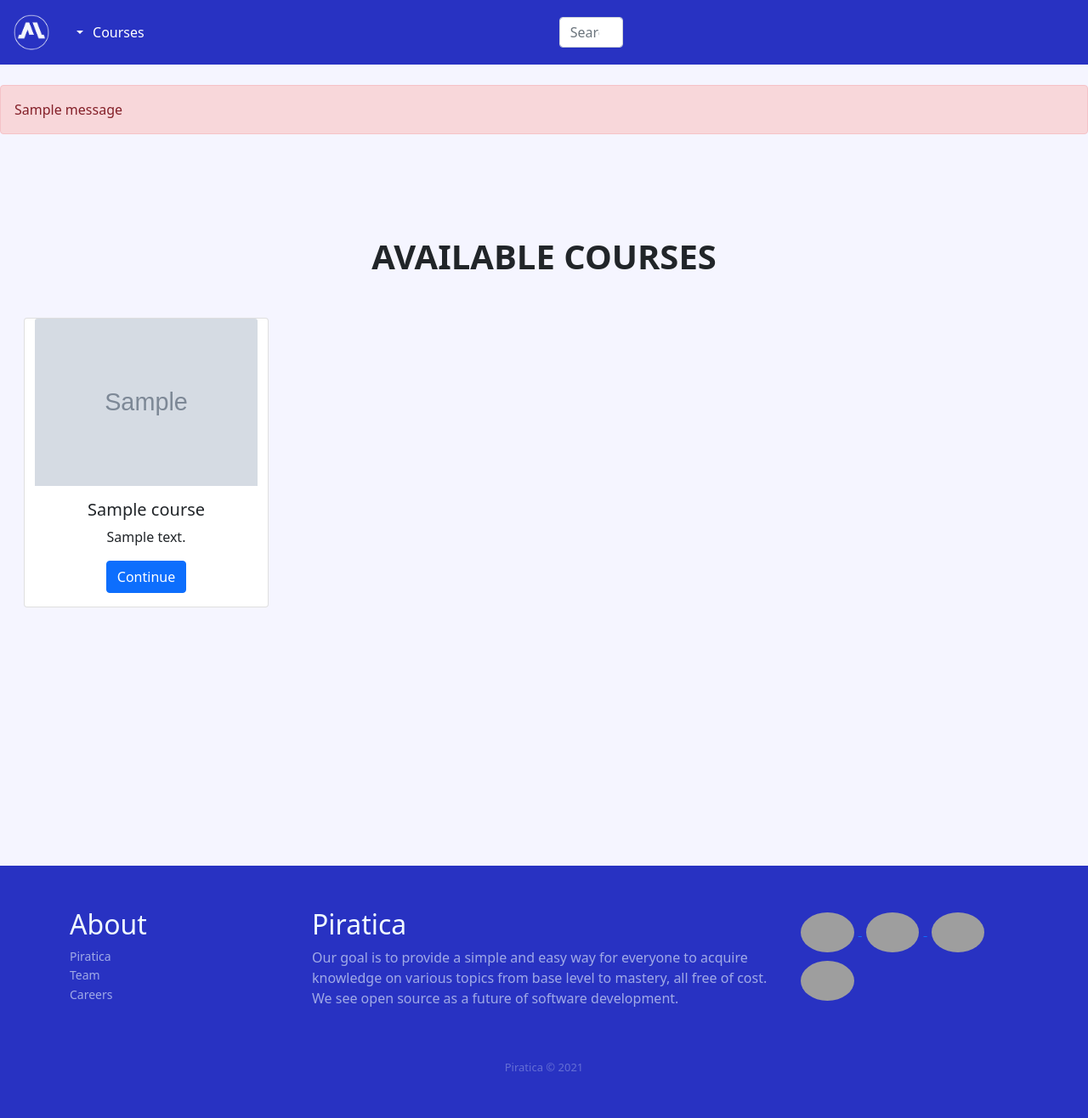
After one commit to apurbadh/Minerva, a Django app: page /new in a window 1280 px wide. The commit adds this page. Shown: the whole page at 85% size. Run offline with Django 3.2, Linux system fonts and the light colour scheme; tables that the repository leaves empty hold one stand-in row (values such as "Sample post"); grey boxes marked "Sample" are stand-in pictures; one stand-in notice (Sample message) is shown; grey boxes are pictures that could not be loaded.

Commit message:
Created page to view avaible courses

```diff
--- a/course/templates/base.html
+++ b/course/templates/base.html
@@ -24,6 +24,10 @@
           <a class="nav-link dropdown-toggle" href="#" style="color: #ffff" id="navbarDropdown" role="button" data-bs-toggle="dropdown" aria-expanded="false">
             {{ user.username }}
           </a>
+          <a class="nav-link"  id="new-course" href="/new" style="color: #ffff" role="button" aria-expanded="false">
+             Courses
+          </a>
+
           <ul class="dropdown-menu" aria-labelledby="navbarDropdown">
             {% if request.user|has_group:"teachers" %}
             <li><a class="dropdown-item" href="/create-course" >Create Course</a></li>
@@ -86,4 +90,7 @@
     padding: 5px;
 
   }
+  #new-course{
+    padding-left: 3px;
+  }
 </style>
--- /dev/null
+++ b/course/templates/new.html
@@ -0,0 +1,38 @@
+{% extends "base.html" %}
+{% block title %}Dashboard{% endblock %}
+{%block body%}
+<br>
+          {% for message in messages %}
+        <div class="alert alert-danger" role="alert">
+          {{ message|striptags }}
+        </div>
+        <br/>
+    {% endfor %}
+    <h1  style="margin-top: 5rem; text-align:center; font-weight: bold;">AVAILABLE COURSES</h1>
+    <div style="text-align: center;" class="row">
+
+
+  {% for course in courses %}
+<div class="card" class="d-flex flex-row" class="align-center" style="width: 18rem;margin:40px">
+  <img src="/media/{{ course.picture }}" class="card-img-top">
+  <div class="card-body">
+    <h5 class="card-title">{{ course.name }}</h5>
+    <p class="card-text">{{ course.description }}</p>
+    <a href="/course/{{ course.id }}" class="btn btn-primary">Continue</a>
+  </div>
+</div>
+{% endfor %}
+</div>
+    <br>
+    <br>
+    <br>
+    <br>
+    <br>
+    <br>
+    <br>
+    <br>
+    <br>
+    <br>
+    <br>
+
+{% endblock %}
--- a/course/urls.py
+++ b/course/urls.py
@@ -13,5 +13,6 @@ urlpatterns = [
     path("logout", views.logoutUser, name="logout"),
     path("change", views.changeProfile, name="change"),
     path("create-course", views.createCourse, name="createCourse"),
-    path('search',views.search, name="search")
+    path('search', views.search, name="search"),
+    path('new', views.new, name="new")
 ]
--- a/course/views.py
+++ b/course/views.py
@@ -141,3 +141,10 @@ def search(req):
         return redirect('/')
     results = models.Course.objects.all().filter(Q(name__contains=f"{q}") | Q(description__contains=q))
     return render(req,'search.html',{'results':results})
+
+def new(req):
+    courses=models.Course.objects.all()
+    context = {
+        "courses":courses
+    }
+    return render(req, "new.html", context)
```
